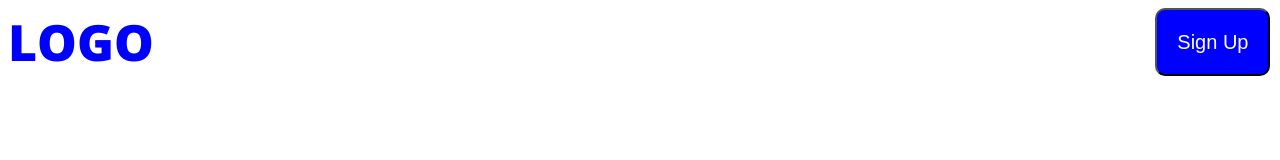
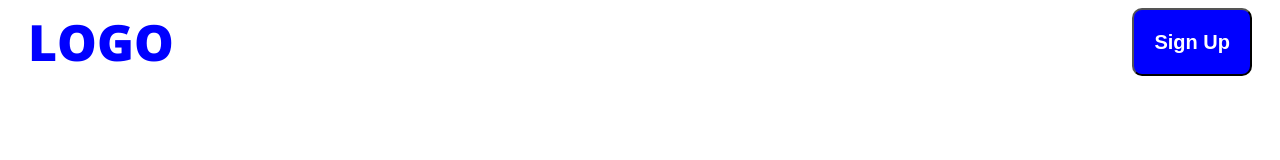
Before and after one commit to salauddin2545/web-developer-portfolio, a plain HTML site: page index.html in a window 1280 px wide. Drawn offline with nearby package versions, Linux system fonts and the light colour scheme.

Commit message:
added the header decoration

```diff
--- a/style.css
+++ b/style.css
@@ -8,24 +8,30 @@
 }
 
 /* nav style */
+/* .logo-btn{
+    justify-content: space-between;
+} */
 nav{
     display: flex;
-    gap: 1000px;
-    margin: 0;
+    justify-content: space-between;
+    margin: 5px 20px;
+
+
 }
 .nav-logo{
     font-weight: 800;
     font-size: 50px;
     color: blue;
-    margin: 0;
+
 }
 
 /* button-style */
 .button{
-    margin: 0 auto;
     background-color: blue;
     border-radius: 10px;
     color: white;
     padding: 5px 20px;
     font-size: 20px;
+    font-weight: 800;
+    margin: 0;
 }
```
